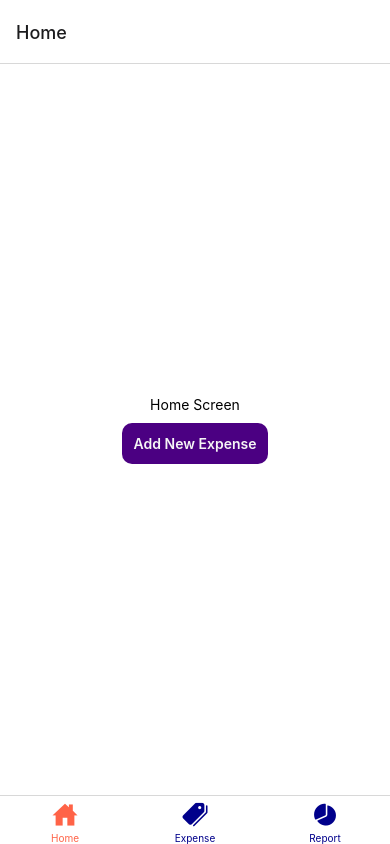
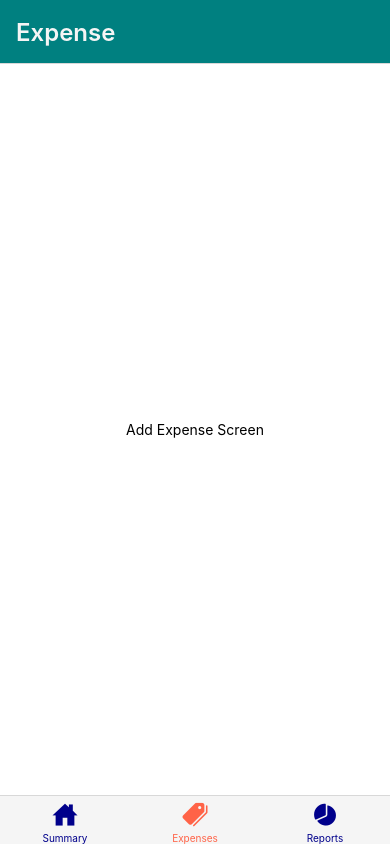
Before and after one commit to joeizang/frugl, a React Native app: screen /Expenses in a window 390 px wide. Built offline with nearby package versions, Linux system fonts and the light colour scheme.

Commit message:
add nav stacks, flatlists and other screens and components

```diff
--- a/App.tsx
+++ b/App.tsx
@@ -2,68 +2,164 @@ import { createBottomTabNavigator } from '@react-navigation/bottom-tabs'
 import { NavigationContainer } from '@react-navigation/native'
 import Ionicons from '@expo/vector-icons/Ionicons'
 import { TouchableOpacity, StyleSheet, Text, View } from 'react-native'
+import { createNativeStackNavigator } from '@react-navigation/native-stack'
+import { StatusBar } from 'expo-status-bar'
+import { SafeAreaView } from 'react-native-safe-area-context'
+import SearchInput from './components/SearchInput'
+import ExpenseList from './components/ExpenseList'
 
-
+const HomeStackNav = createNativeStackNavigator()
 function HomeScreen(props: any) {
   console.log({ props })
   return (
-    <View style={styles.container}>
-      <Text>Home Screen</Text>
-      <TouchableOpacity onPress={() => props.navigation.navigate('Expense') } style={{
-        backgroundColor: 'indigo',
-        padding: 12,
-        marginTop: 10,
-        borderRadius: 10
-        }}>
-        <Text style={{ color: 'whitesmoke', fontWeight: '600' }}>Add New Expense</Text>
-      </TouchableOpacity>
-    </View>
+    <SafeAreaView style={styles.container}>
+      <View>
+        <SearchInput />
+      </View>
+      <View style={styles.expenseList}>
+        <ExpenseList />
+      </View>
+    </SafeAreaView>
   )
 }
 
-function ReportScreen() {
+function ItemDetailScreen() {
   return (
+    <SafeAreaView style={styles.container}>
     <View style={styles.container}>
-      <Text>Report Screen</Text>
+      <Text>Item Details Screen</Text>
     </View>
+    </SafeAreaView>
+  )
+}
+
+function HomeStackScreen() {
+  return (
+    <HomeStackNav.Navigator>
+      <HomeStackNav.Screen name="Home" component={HomeScreen} options={{ headerStyle: { backgroundColor: 'teal' }, headerTitleStyle: {
+        color: 'whitesmoke',
+        fontWeight: '600',
+        fontSize: 24
+      }}} />
+      <HomeStackNav.Screen name="Item Details" component={ItemDetailScreen}  options={{ headerStyle: { backgroundColor: 'teal' }, headerTitleStyle: {
+        color: 'whitesmoke',
+        fontWeight: '600',
+        fontSize: 24
+      }}}/>
+    </HomeStackNav.Navigator>
   )
 }
 
 
+const ReportStackNav = createNativeStackNavigator()
+function ReportScreen() {
+  return (
+    <SafeAreaView style={styles.container}>
+      <View>
+        <Text>Report Screen</Text>
+      </View>
+    </SafeAreaView>
+  )
+}
+
+function ReportDetailsScreen() {
+  return (
+    <SafeAreaView style={styles.container}>
+      <View>
+        <Text>Report Details Screen</Text>
+      </View>
+    </SafeAreaView>
+  )
+}
+
+function ReportStackScreen() {
+  return (
+    <ReportStackNav.Navigator>
+      <ReportStackNav.Screen name="Report" component={ReportScreen}  options={{ headerStyle: { backgroundColor: 'teal' }, headerTitleStyle: {
+        color: 'whitesmoke',
+        fontWeight: '600',
+        fontSize: 24
+      }}}/>
+      <ReportStackNav.Screen name="Report Details" component={ReportDetailsScreen}  options={{ headerStyle: { backgroundColor: 'teal' }, headerTitleStyle: {
+        color: 'whitesmoke',
+        fontWeight: '600',
+        fontSize: 24
+      }}}/>
+    </ReportStackNav.Navigator>
+  )
+}
+
+const AddExpenseStackNav = createNativeStackNavigator()
 function AddExpenseScreen() {
   return (
-    <View style={styles.container}>
-      <Text>Add Expense Screen</Text>
-    </View>
+    <SafeAreaView style={styles.container}>
+      <View>
+        <Text>Add Expense Screen</Text>
+      </View>
+    </SafeAreaView>
   )
 }
+
+function ExpenseDetailsScreen() {
+  return (
+    <SafeAreaView style={styles.container}>
+      <View>
+        <Text>Expense Details Screen</Text>
+      </View>
+    </SafeAreaView>
+  )
+}
+
+function ExpenseStackScreen() {
+  return (
+    <AddExpenseStackNav.Navigator>
+      <AddExpenseStackNav.Screen name="Expense" component={AddExpenseScreen}  options={{ headerStyle: { backgroundColor: 'teal' }, headerTitleStyle: {
+        color: 'whitesmoke',
+        fontWeight: '600',
+        fontSize: 24
+      }}}/>
+      <AddExpenseStackNav.Screen name="Expense Details" component={ExpenseDetailsScreen}  options={{ headerStyle: { backgroundColor: 'teal'},
+      headerTitleStyle: {
+        color: 'whitesmoke',
+      }
+    }}/>
+    </AddExpenseStackNav.Navigator>
+  )
+}
+
 const Tab = createBottomTabNavigator()
 
 export default function App() {
   return (
     <NavigationContainer>
+      <StatusBar style="inverted" />
       <Tab.Navigator
         screenOptions={({ route }) => ({
           tabBarIcon: function({ focused, color, size}) {
-            let iconName: keyof typeof Ionicons.glyphMap
+            let iconName: keyof typeof Ionicons.glyphMap = 'ios-home-sharp'
 
-            if (route.name === 'Home') {
+            if (route.name === 'Summary') {
               iconName = focused ? 'ios-home-sharp' : 'ios-home-sharp'
-            } else if (route.name === 'Expense') {
+            } else if (route.name === 'Expenses') {
               iconName = focused ? 'ios-pricetags' : 'ios-pricetags'
-            } else if (route.name === 'Report') {
+            } else if (route.name === 'Reports') {
               iconName = focused ? 'ios-pie-chart' : 'ios-pie-chart'
             }
 
             return <Ionicons name={iconName} size={size} color={color} />
           },
+          tabBarStyle: {
+            backgroundColor: 'whitesmoke'
+          },
           tabBarActiveTintColor: 'tomato',
-          tabBarInactiveTintColor: 'darkblue'
+          tabBarInactiveTintColor: 'darkblue',
+          headerShown: false
         })}
+
       >
-        <Tab.Screen name="Home" component={HomeScreen} />
-        <Tab.Screen name="Expense" component={AddExpenseScreen} />
-        <Tab.Screen name="Report" component={ReportScreen} />
+        <Tab.Screen name="Summary" component={HomeStackScreen}  />
+        <Tab.Screen name="Expenses" component={ExpenseStackScreen} />
+        <Tab.Screen name="Reports" component={ReportStackScreen} />
       </Tab.Navigator>
     </NavigationContainer>
   )
@@ -76,4 +172,15 @@ const styles = StyleSheet.create({
     alignItems: 'center',
     justifyContent: 'center',
   },
+  expenseList: {
+    flex: 1,
+    width: '97%',
+    paddingHorizontal: 5,
+    justifyContent: 'center',
+    alignItems: 'center',
+    backgroundColor: 'gray',
+    borderRadius: 10,
+    paddingTop: 15,
+    marginBottom: 5,
+  }
 });
--- /dev/null
+++ b/components/ExpenseList.tsx
@@ -0,0 +1,50 @@
+import { FlatList, Text, TouchableOpacity, View, StyleSheet } from 'react-native'
+import { ListItem } from './ListItem'
+
+
+const DATA = [
+  { id: '1', title: 'Item 1' },
+  { id: '2', title: 'Item 2' },
+  { id: '3', title: 'Item 3' },
+  { id: '4', title: 'Item 4' },
+  { id: '5', title: 'Item 5' },
+  { id: '6', title: 'Item 6' },
+  // ...
+]
+
+export default function ExpenseList() {
+  return (
+      <FlatList
+        data={DATA}
+        renderItem={({ item }) => <ListItem item={item} styles={styles}/>}
+        keyExtractor={item => item.id}
+        style={{ flex: 1, width: '90%' }}
+      />
+  )
+}
+
+const styles = StyleSheet.create({
+  listItem: {
+    backgroundColor: 'lightcyan', // Light teal color
+    padding: 16,
+    borderRadius: 14, // Add rounded corners
+    borderWidth: 2, // Add thick borders
+    borderColor: 'teal', // Border color
+    marginBottom: 4, // Small margin bottom
+    marginTop: 4, // Small margin top
+    flexDirection: 'row',
+    alignItems: 'center',
+  },
+  listItemCircle: {
+    flexDirection: 'row',
+    marginRight: 10,
+    borderRadius: 20,
+    width: 40,
+    height: 40,
+    borderWidth: 3,
+    borderColor: 'white',
+    backgroundColor: 'teal',
+    justifyContent: 'center',
+    alignItems: 'center'
+  }
+})
--- /dev/null
+++ b/components/ListItem.tsx
@@ -0,0 +1,15 @@
+import React from 'react'
+import { View, Text, TouchableOpacity, StyleSheet } from 'react-native'
+
+export function ListItem(props: any) {
+  return (
+    <TouchableOpacity onPress={() => console.log('Pressed:', props.item.title)}>
+      <View style={props.styles.listItem}>
+        <View style={props.styles.listItemCircle}>
+          <Text style={{ color: 'whitesmoke', fontWeight: '600',}}>E</Text>
+        </View>
+        <Text>{props.item.title}</Text>
+      </View>
+    </TouchableOpacity>
+  )
+}
--- /dev/null
+++ b/components/SearchInput.tsx
@@ -0,0 +1,30 @@
+import React from 'react'
+import { View, TextInput, Text, StyleSheet } from 'react-native'
+import { Ionicons } from '@expo/vector-icons'
+
+
+export default function () {
+  return (
+    <View style={styles.container}>
+      <TextInput placeholder="Search..." style={styles.searchInput}/>
+    </View>
+  )
+}
+
+const styles = StyleSheet.create({
+  searchInput: {
+    height: 50,
+    width: '90%',
+    borderColor: 'gray',
+    borderWidth: 2,
+    borderRadius: 8,
+    marginBottom: 20,
+    padding: 10
+  },
+  container: {
+    flexDirection: 'row',
+    justifyContent: 'center',
+    alignItems: 'center',
+    paddingHorizontal: 8,
+  }
+})
--- a/package.json
+++ b/package.json
@@ -11,10 +11,12 @@
   "dependencies": {
     "@react-navigation/bottom-tabs": "^6.5.7",
     "@react-navigation/native": "^6.1.6",
+    "@react-navigation/native-stack": "^6.9.12",
     "expo": "~48.0.6",
     "expo-status-bar": "~1.4.4",
     "react": "18.2.0",
     "react-native": "0.71.3",
+    "react-native-gesture-handler": "~2.9.0",
     "react-native-safe-area-context": "4.5.0",
     "react-native-screens": "~3.20.0"
   },
```
Also changed, not shown: 1 other file (tests, documents, lock files or other folders).
